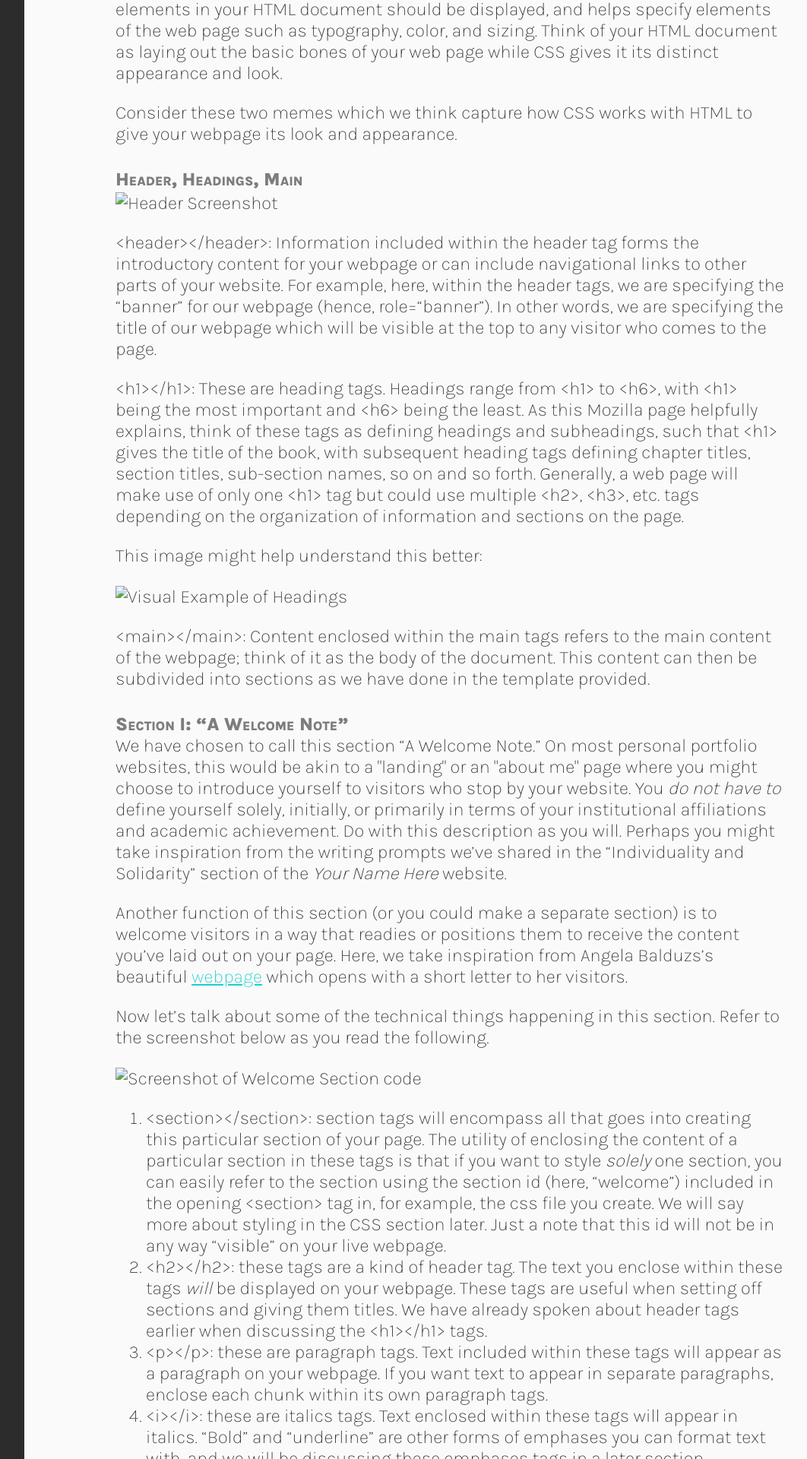
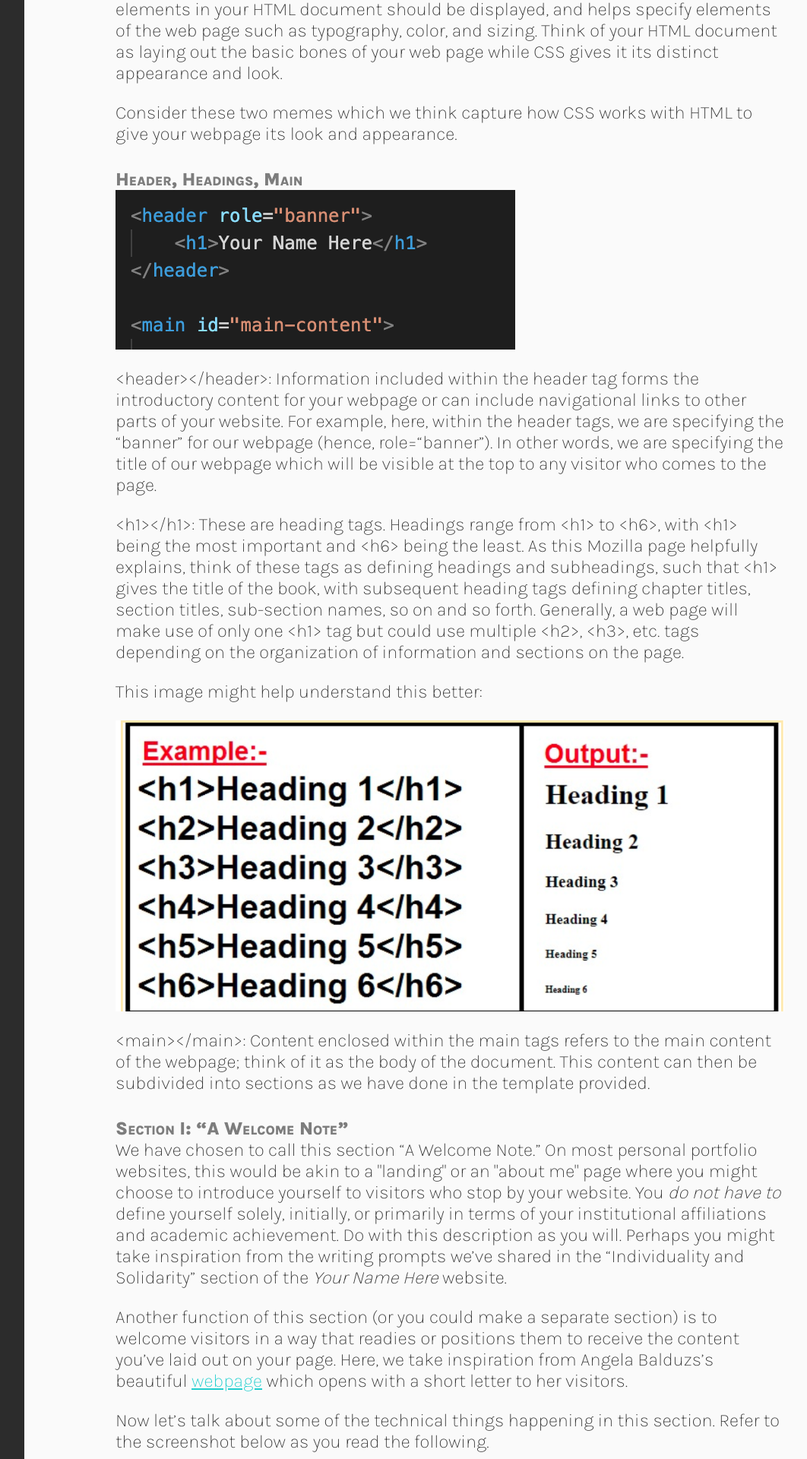
Before and after one commit to scholarslab/brackets, a Jekyll site: the page built from html-tutorial.html, in a window 1280 px wide. Shown: the part 3791-5711 px from the top of the page at 76% size, without its empty margins (168-1230 px from the left). Built offline with Jekyll 4.4.1, drawn with Linux system fonts in a browser that asks for light colours.

Commit message:
add slashes to image urls (again)

```diff
--- a/html-tutorial.html
+++ b/html-tutorial.html
@@ -51,7 +51,7 @@ title: HTML Tutorial
 
 <h4>Header, Headings, Main </h4>
 
-<img src="header.png" alt="Header Screenshot" Align="center"/>
+<img src="/header.png" alt="Header Screenshot" Align="center"/>
 
 <p>&ltheader&gt&lt/header&gt: Information included within the header tag forms the introductory content for your webpage or can include navigational links to other parts of your website. For example, here, within the header tags, we are specifying the “banner” for our webpage (hence, role=“banner”). In other words, we are specifying the title of our webpage which will be visible at the top to any visitor who comes to the page.</p>
 
@@ -59,7 +59,7 @@ title: HTML Tutorial
 
 <p>This image might help understand this better:</p>
 
-<img src="headings_example.png" alt="Visual Example of Headings" Align="center"/>
+<img src="/headings_example.png" alt="Visual Example of Headings" Align="center"/>
 
 <p>&ltmain&gt&lt/main&gt: Content enclosed within the main tags refers to the main content of the webpage; think of it as the body of the document. This content can then be subdivided into sections as we have done in the template provided.</p>
 
@@ -71,7 +71,7 @@ title: HTML Tutorial
 
 <p>Now let’s talk about some of the technical things happening in this section. Refer to the screenshot below as you read the following.</p>
 
-<img src="welcome_note.png" alt="Screenshot of Welcome Section code" Align="center"/>
+<img src="/welcome_note.png" alt="Screenshot of Welcome Section code" Align="center"/>
 
 <p><ol type="1" value="1">
 
@@ -89,7 +89,7 @@ title: HTML Tutorial
 
 <h4>Section III: “My Surrounds”</h4>
 
-<img src="surrounds.png" alt="Screenshot of Surrounds Section code" Align="center"/>
+<img src="/surrounds.png" alt="Screenshot of Surrounds Section code" Align="center"/>
 
 <p>This probably feels like a lot of complicated code, especially for those of us who are first time coders. Worry not, though–we’re going to break it down for you. Before we do that, though, let us talk a little bit about this particular section and why we chose to include it here.</p>
 
```
